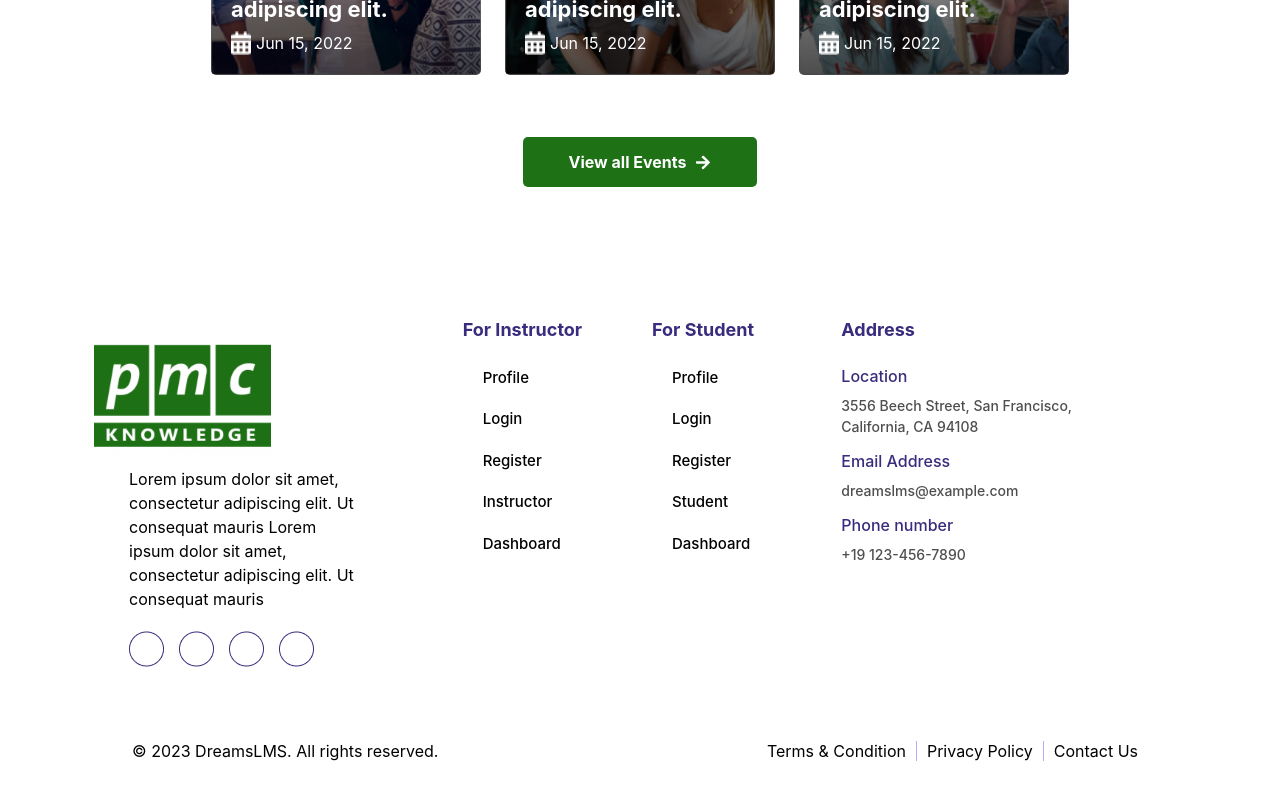
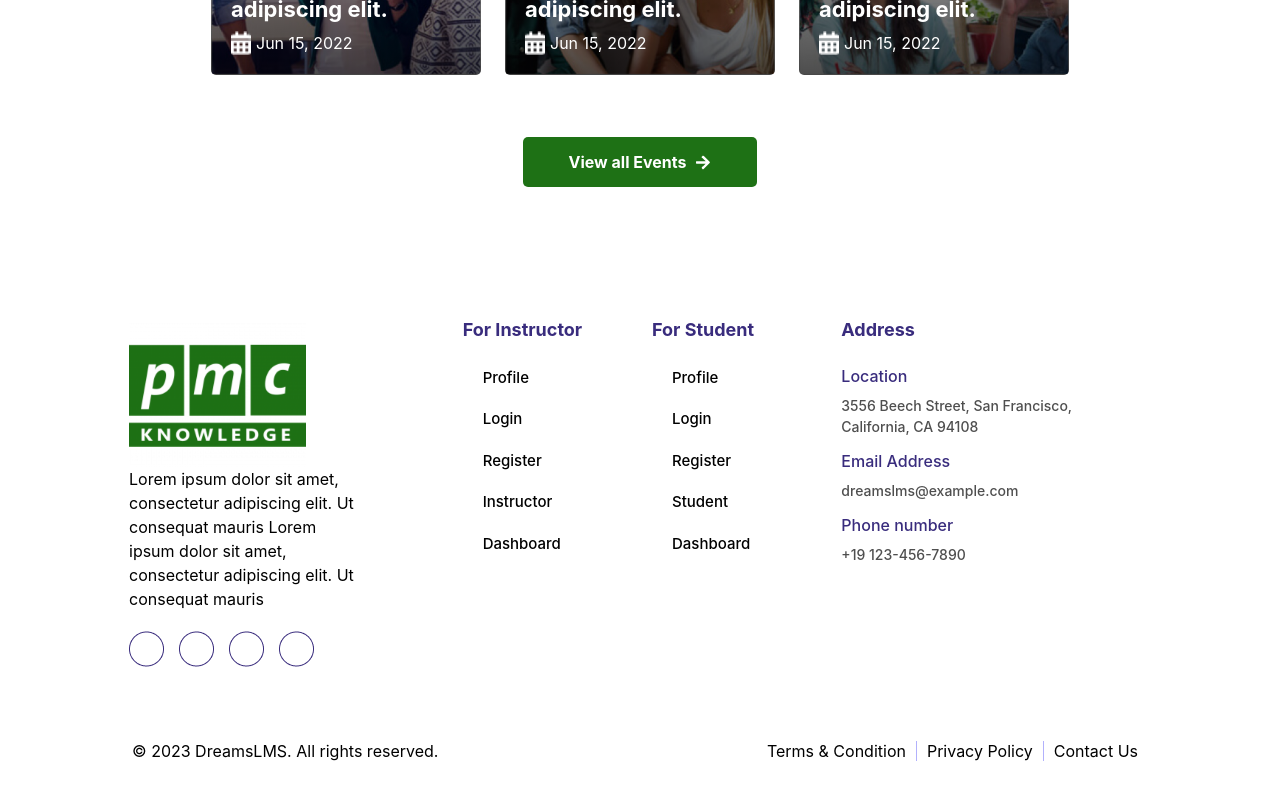
Before and after one commit to TuyenPhamm/PMC_Courses, a React (Create React App) app: page / in a window 1280 px wide. Shown: the part 11136-11936 px from the top of the page. Built offline with nearby package versions, Linux system fonts and the light colour scheme.

Commit message:
pushcode

```diff
--- a/src/dreampage/dreampage.tsx
+++ b/src/dreampage/dreampage.tsx
@@ -1145,7 +1145,7 @@ const DreamPage = () => {
                     <div className='px-[300px] py-[60px] max-426:pt-[20px] max-600:pb-[60px]  max-1618:px-[72px]  max-1025:px-[60px] max-600:px-[0]'>
                         <div className=' grid grid-cols-6 max-768:grid-cols-2 max-768:grid-rows-2 max-460:grid-cols-1 '>
                             <div className='p-[12px] col-span-2 max-768:grid-cols-1 max-768:grid-rows-1 max-768:col-span-1   '>
-                                <img className='w-[50%] max-460:mx-auto max-1441:ml-[10px] max-1025:ml-[25px] max-769:ml-[30px]' src={logo} alt="" />
+                                <img className='w-[50%] ml-[45px] max-460:ml-[5px] ' src={logo} alt="" />
                                 <p className='ml-[5px] pl-[40px] w-[75%] max-460:pl-0  max-460:w-[100%]'>Lorem ipsum dolor sit amet, consectetur
                                     adipiscing elit. Ut consequat mauris Lorem
                                     ipsum dolor sit amet, consectetur adipiscing
```
